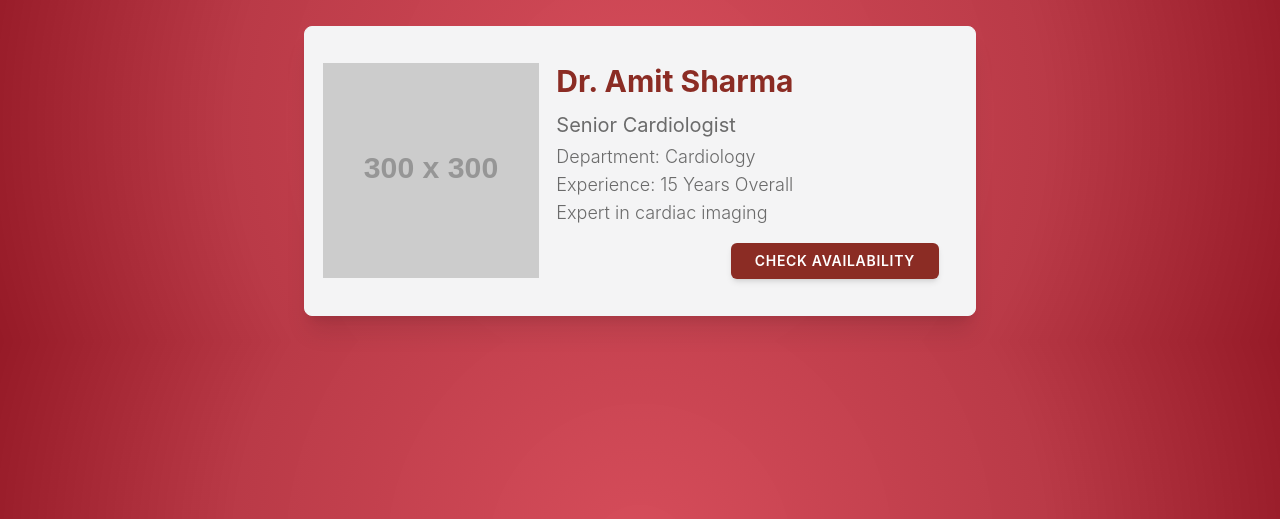
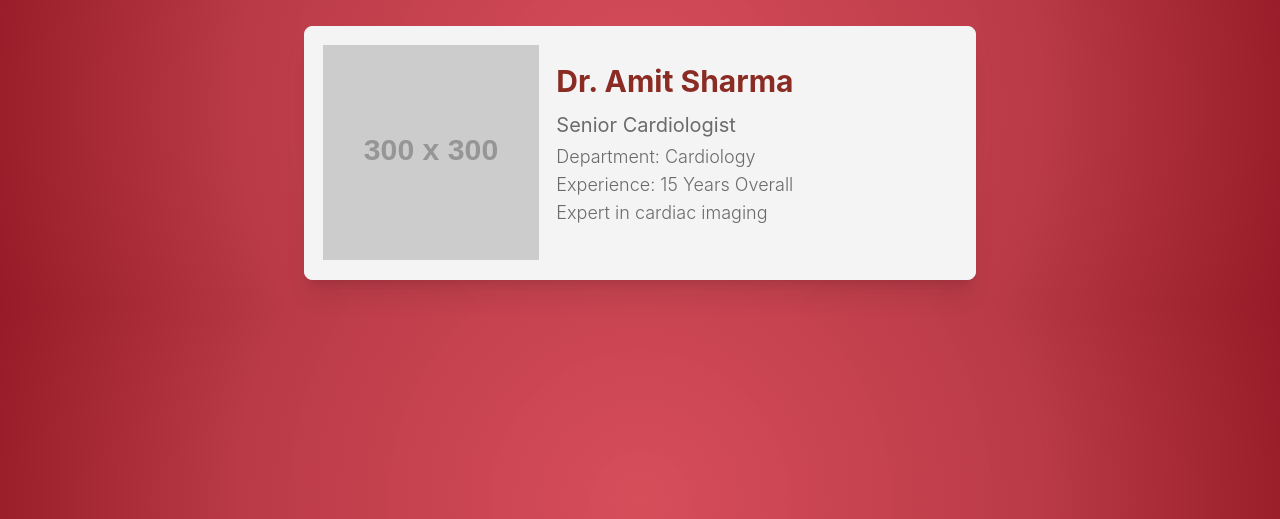
Before and after one commit to swamini-jadhav/Hospital-Management-System, a Flask app: page /doctor_info/1 in a window 1280 px wide. Shown: the part 88-607 px from the top of the page. Run offline with Flask 3, Linux system fonts and the light colour scheme; data comes from the database, SQL or seed files in the repository; grey boxes labelled with a size stand in for pictures from a placeholder-image service; some libraries are stand-ins or nearby versions.

Commit message:
Debugged CSS not showing issue

```diff
--- a/templates/doctor_info.html
+++ b/templates/doctor_info.html
@@ -85,15 +85,7 @@
                     </div>
                 </div>
 
-                <!-- Action Button Container -->
-                <div class="flex justify-end">
-                    <button
-                        onclick="console.log('Viewing Profile...'); alert('Viewing Profile!');"
-                        class="px-6 py-2 bg-accent-dark text-white font-semibold text-sm uppercase tracking-wider rounded-md shadow-md transition duration-300 hover:bg-accent-hover focus:outline-none focus:ring-2 focus:ring-accent-dark focus:ring-opacity-50"
-                    >
-                        Check availability
-                    </button>
-                </div>
+
             </div>
         </div>
     </main>
--- a/templates/make_appointment.html
+++ b/templates/make_appointment.html
@@ -3,7 +3,8 @@
 <head>
     <meta charset="UTF-8">
     <title>Doctor Availability</title>
-    <link rel="stylesheet" href="..\static\style.css">
+    <!-- <link rel="stylesheet" href="..\static\style.css"> -->
+     <link rel="stylesheet" href="{{ url_for('static', filename='style.css') }}">
 </head>
 <body>
     <header>
--- a/templates/view_department.html
+++ b/templates/view_department.html
@@ -3,7 +3,9 @@
 <head>
     <meta charset="UTF-8">
     <title>Department Details</title>
-    <link rel="stylesheet" href="..\static\style.css">
+    <!-- <link rel="stylesheet" href="..\static\style.css"> -->
+     <link rel="stylesheet" href="{{ url_for('static', filename='style.css') }}">
+
 </head>
 <body>
     <header>
```
